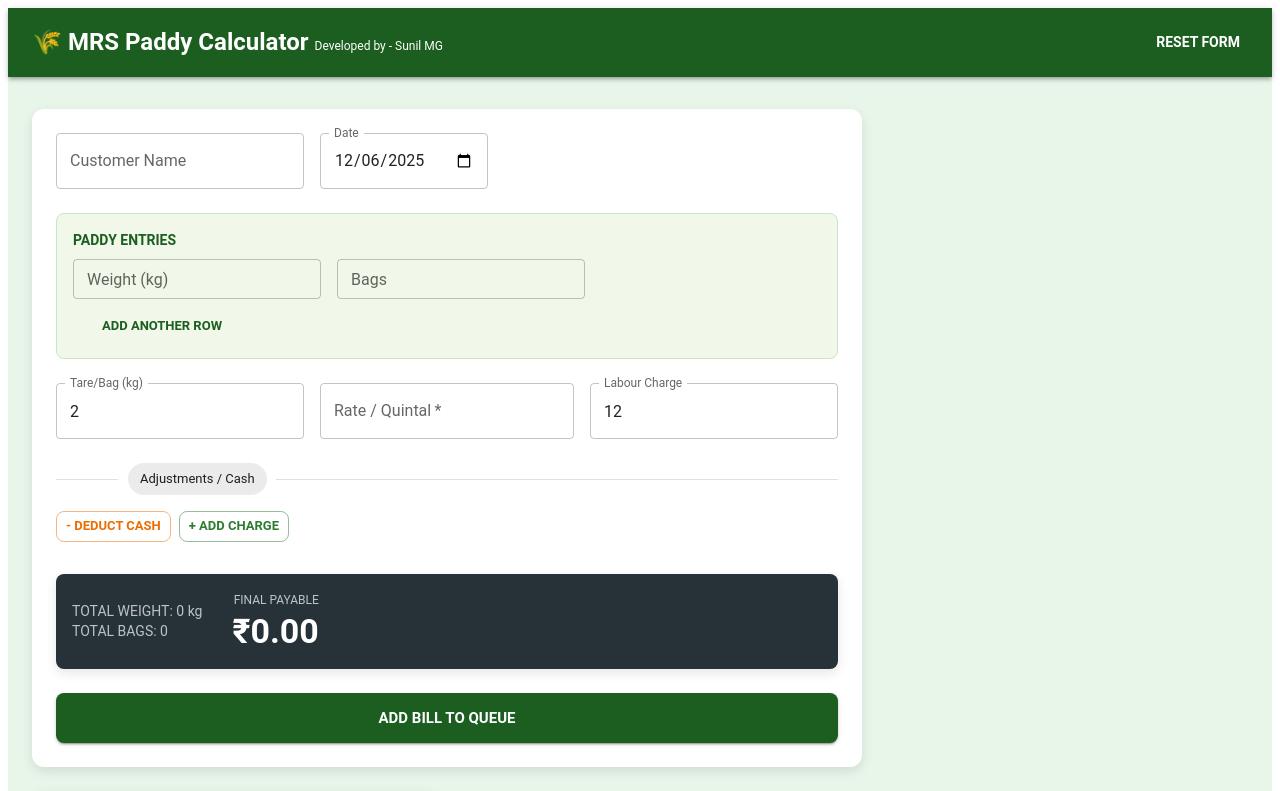
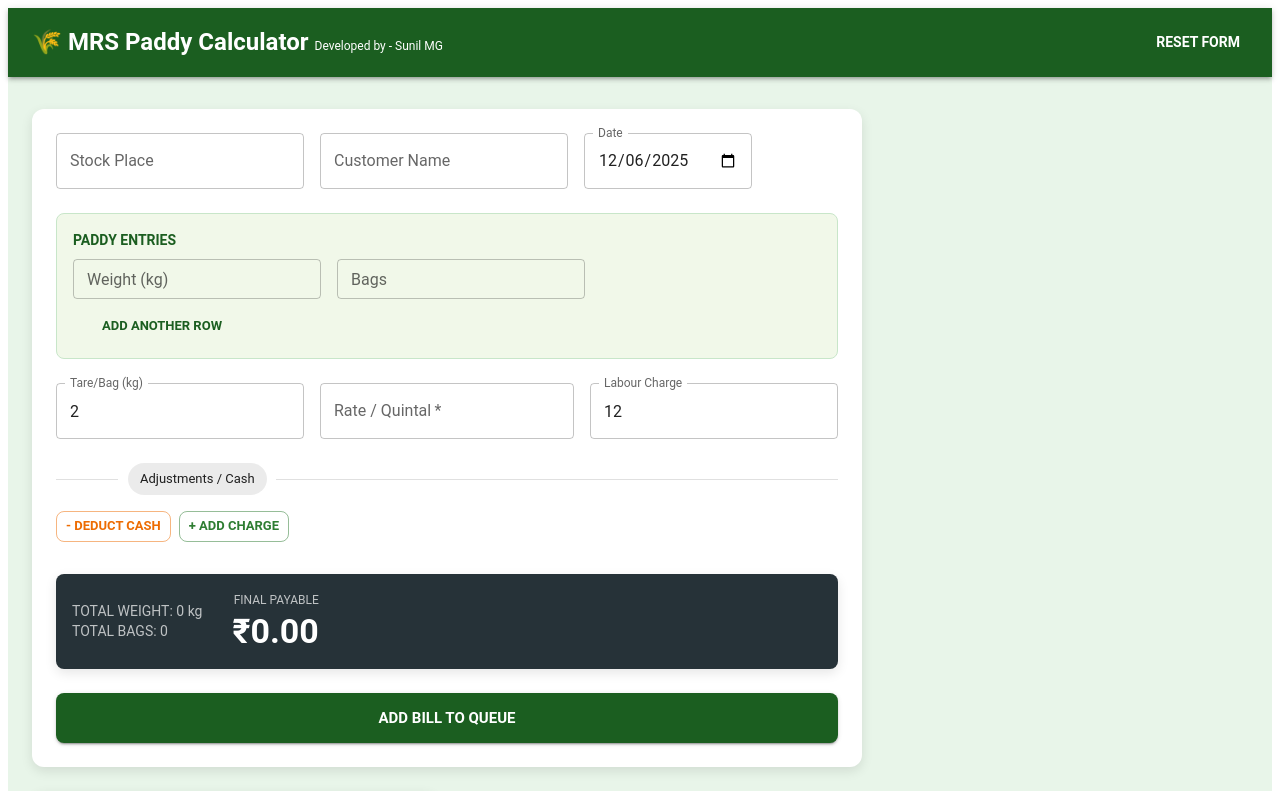
Before and after one commit to sunilmg/paddy-buzz, a React (Vite) app: page / in a window 1280 px wide. Shown: the top 791 px of the page. Built offline with nearby package versions, Linux system fonts and the light colour scheme; some icons are missing.

Commit message:
added stock place field

```diff
--- a/src/App.jsx
+++ b/src/App.jsx
@@ -71,6 +71,7 @@ function App() {
   const [rate, setRate] = useState("");
   const [labourCharge, setLabourCharge] = useState(12);
   const [adjustments, setAdjustments] = useState([]);
+  const [stockPlace, setStockPlace] = useState([]);
 
   // --- Queue State ---
   const [printQueue, setPrintQueue] = useState([
@@ -154,6 +155,7 @@ function App() {
     const billData = {
       id: uuidv4(),
       customerName,
+      stockPlace,
       date,
       entries: [...paddyEntries], // Store copy of entries
       totalWeight: calcs.totalWeight,
@@ -299,6 +301,15 @@ function App() {
               <Paper sx={{ p: 3 }}>
                 {/* Basic Info */}
                 <Grid container spacing={2}>
+                  <Grid item xs={12} sm={18}>
+                    <TextField
+                      fullWidth
+                      label="Stock Place"
+                      variant="outlined"
+                      value={stockPlace}
+                      onChange={(e) => setStockPlace(e.target.value)}
+                    />
+                  </Grid>
                   <Grid item xs={12} sm={8}>
                     <TextField
                       fullWidth
--- a/src/components/BillRecept/index.jsx
+++ b/src/components/BillRecept/index.jsx
@@ -13,7 +13,10 @@ const formatNum = (num) => {
 export const BillReceipt = ({ data, previewMode = false }) => {
   if (!data) return null;
 
+  console.log("Rendering BillReceipt with data:", data);
+
   const {
+    stockPlace,
     customerName,
     date,
     entries, // Now using the full entries array
@@ -48,6 +51,9 @@ export const BillReceipt = ({ data, previewMode = false }) => {
   return (
     <Wrapper {...wrapperProps}>
       {/* Header */}
+      <BillRow className="subEntry">
+        <span> {stockPlace}</span>
+      </BillRow>
       <BillRow className="header">
         <span>{customerName}</span>
         <span>{formattedDate}</span>
```
